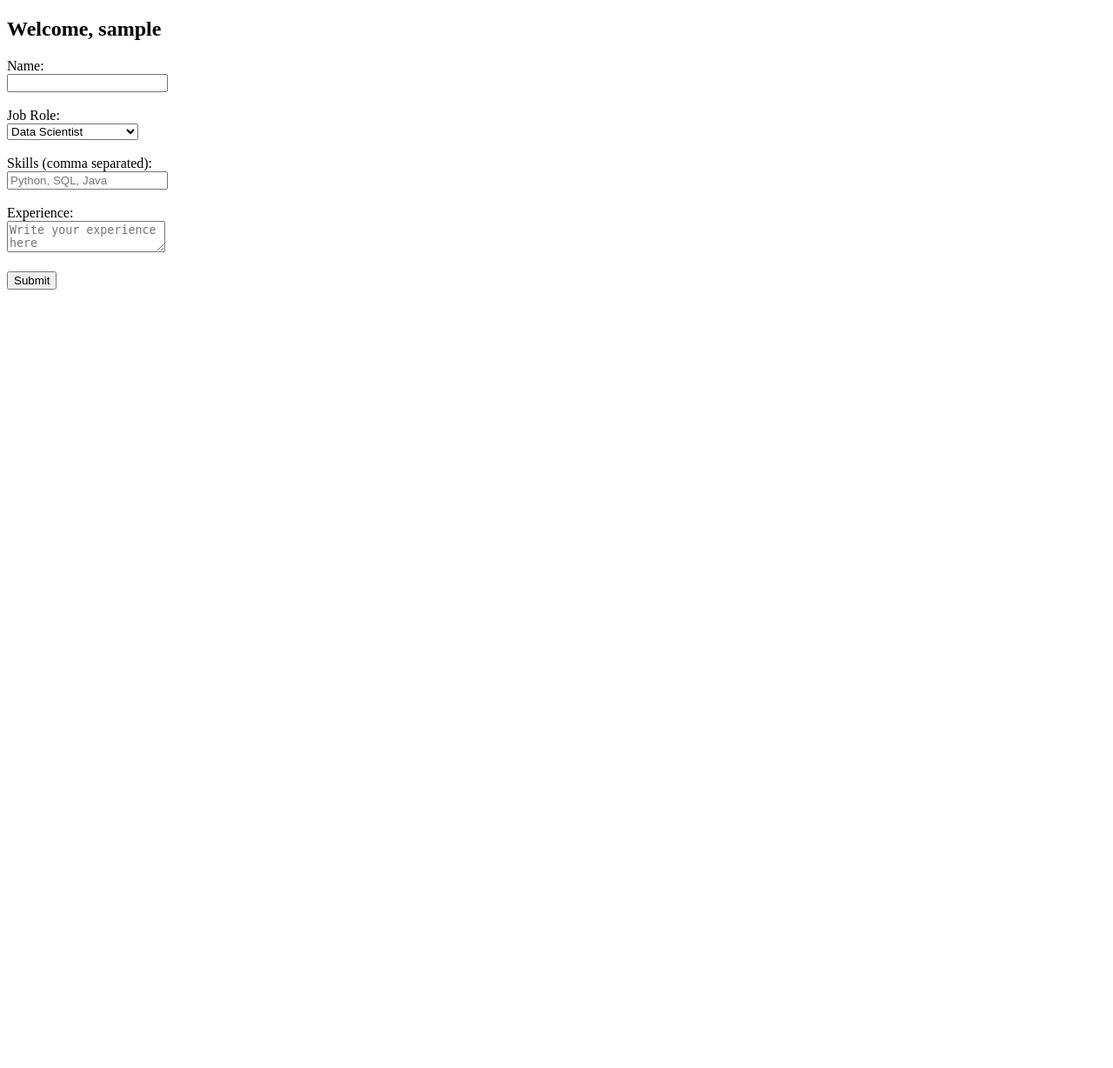
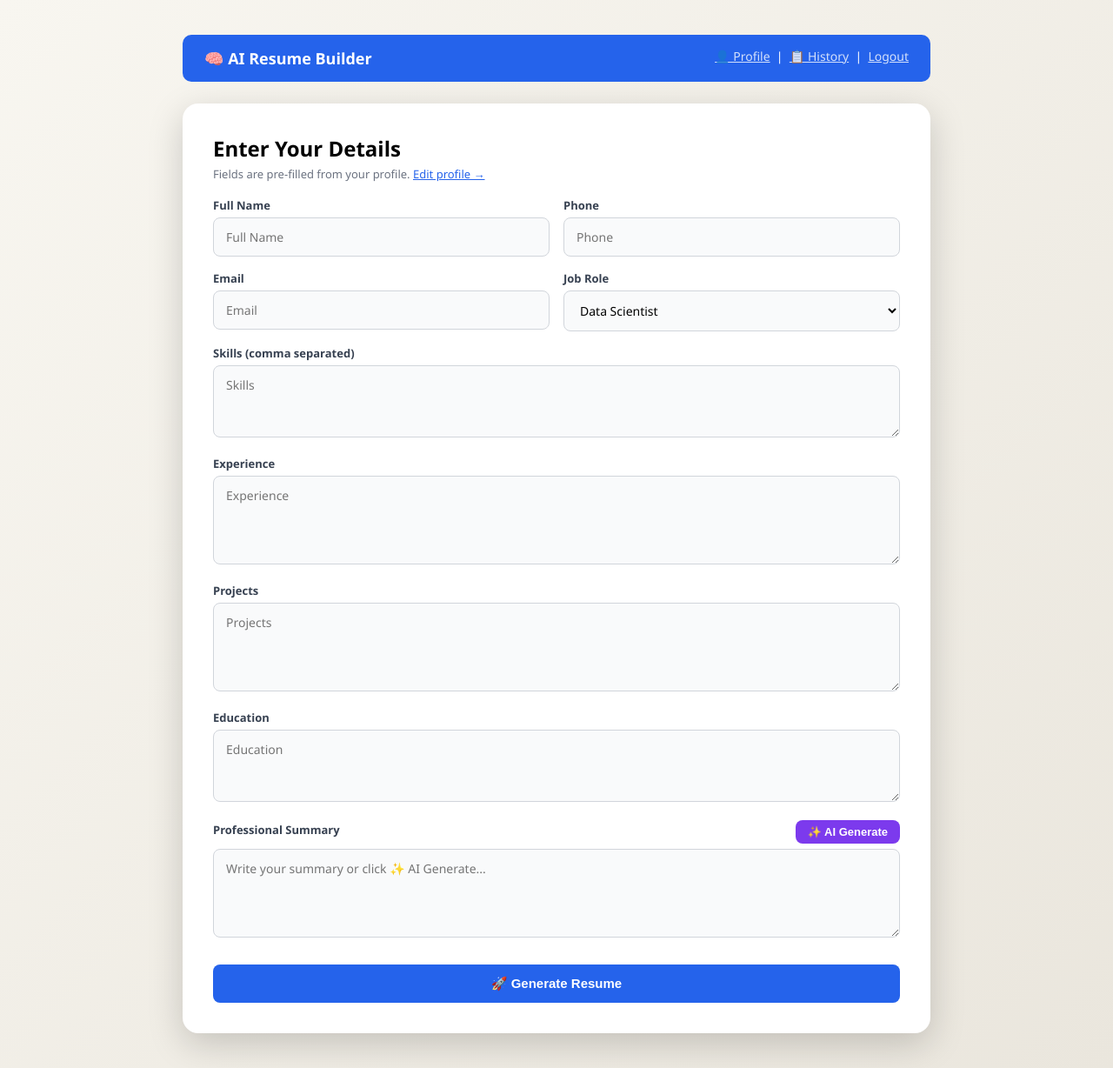
Before and after one commit to mahitharangana/ai-resume-builder, a Flask app: page /dashboard in a window 1280 px wide. Shown: the whole page at 87% size. Before the commit the page ends 333 px from the top, so only its background shows below. Run offline with Flask 3, Linux system fonts and the light colour scheme; the visitor is signed in with stand-in values (Sample User, id 1).

Commit message:
Update dashboard.html

```diff
--- a/templates/dashboard.html
+++ b/templates/dashboard.html
@@ -1,31 +1,126 @@
 <!DOCTYPE html>
-<html>
+<html lang="en">
 <head>
+    <meta charset="UTF-8">
     <title>Dashboard</title>
+    <link rel="stylesheet" href="{{ url_for('static', filename='styles.css') }}">
 </head>
 <body>
-    <h2>Welcome, {{ session['user'] }}</h2>
-    <form method="POST">
-        <label>Name:</label><br>
-        <input type="text" name="name" required><br><br>
 
-        <label>Job Role:</label><br>
-        <select name="job" required>
-            <option value="Data Scientist">Data Scientist</option>
-            <option value="Web Developer">Web Developer</option>
-            <option value="AI Engineer">AI Engineer</option>
-            <option value="Cloud Engineer">Cloud Engineer</option>
-            <option value="Cybersecurity Analyst">Cybersecurity Analyst</option>
-            <option value="Software Engineer">Software Engineer</option>
-        </select><br><br>
+<div class="navbar">
+    🧠 AI Resume Builder
+    <span style="float:right; font-size:14px; font-weight:400;">
+        <a href="/profile" style="color:rgba(255,255,255,0.8);">👤 Profile</a> &nbsp;|&nbsp;
+        <a href="/history" style="color:rgba(255,255,255,0.8);">📋 History</a> &nbsp;|&nbsp;
+        <a href="/logout" style="color:rgba(255,255,255,0.8);">Logout</a>
+    </span>
+</div>
 
-        <label>Skills (comma separated):</label><br>
-        <input type="text" name="skills" placeholder="Python, SQL, Java" required><br><br>
+<div class="container">
+    <h2 style="margin-bottom:4px;">Enter Your Details</h2>
+    <p style="color:#6b7280; font-size:13px; margin-bottom:18px;">
+        Fields are pre-filled from your profile.
+        <a href="/profile" style="color:#2563eb;">Edit profile →</a>
+    </p>
 
-        <label>Experience:</label><br>
-        <textarea name="experience" placeholder="Write your experience here"></textarea><br><br>
+    <form method="POST" class="form-grid">
+        <div>
+            <label class="field-label">Full Name</label>
+            <input name="name" placeholder="Full Name" value="{{ profile.name }}" required>
+        </div>
+        <div>
+            <label class="field-label">Phone</label>
+            <input name="phone" placeholder="Phone" value="{{ profile.phone }}">
+        </div>
+        <div>
+            <label class="field-label">Email</label>
+            <input name="email" placeholder="Email" value="{{ profile.email }}">
+        </div>
+        <div>
+            <label class="field-label">Job Role</label>
+            <select name="job">
+                {% for role in ["Data Scientist", "Web Developer", "AI Engineer", "Data Analyst", "Backend Developer"] %}
+                <option value="{{ role }}" {% if profile.job == role %}selected{% endif %}>{{ role }}</option>
+                {% endfor %}
+            </select>
+        </div>
+        <div class="full">
+            <label class="field-label">Skills (comma separated)</label>
+            <textarea name="skills" rows="3" placeholder="Skills">{{ profile.skills }}</textarea>
+        </div>
+        <div class="full">
+            <label class="field-label">Experience</label>
+            <textarea name="experience" rows="4" placeholder="Experience">{{ profile.experience }}</textarea>
+        </div>
+        <div class="full">
+            <label class="field-label">Projects</label>
+            <textarea name="projects" rows="4" placeholder="Projects">{{ profile.projects }}</textarea>
+        </div>
+        <div class="full">
+            <label class="field-label">Education</label>
+            <textarea name="education" rows="3" placeholder="Education">{{ profile.education }}</textarea>
+        </div>
 
-        <button type="submit">Submit</button>
+        <!-- AI SUMMARY -->
+        <div class="full">
+            <div style="display:flex; justify-content:space-between; align-items:center; margin-bottom:6px;">
+                <label class="field-label">Professional Summary</label>
+                <button type="button" id="gen-btn" onclick="generateSummary()"
+                    style="width:auto; margin-top:0; padding:6px 14px; font-size:13px; background:#7c3aed;">
+                    ✨ AI Generate
+                </button>
+            </div>
+            <textarea id="summary-box" name="summary" rows="4"
+                placeholder="Write your summary or click ✨ AI Generate...">{{ profile.summary }}</textarea>
+        </div>
+
+        <button class="full" style="margin-top:10px;">🚀 Generate Resume</button>
     </form>
+</div>
+
+<script>
+function generateSummary() {
+    var name       = document.querySelector('input[name="name"]').value.trim();
+    var job        = document.querySelector('select[name="job"]').value;
+    var skills     = document.querySelector('textarea[name="skills"]').value.trim();
+    var experience = document.querySelector('textarea[name="experience"]').value.trim();
+    var projects   = document.querySelector('textarea[name="projects"]').value.trim();
+    var education  = document.querySelector('textarea[name="education"]').value.trim();
+
+    if (!name || !skills) {
+        alert("Please fill in at least your Name and Skills first!");
+        return;
+    }
+
+    var btn = document.getElementById("gen-btn");
+    var box = document.getElementById("summary-box");
+    btn.innerText = "⏳ Generating...";
+    btn.disabled = true;
+    box.value = "";
+
+    fetch("/generate_summary", {
+        method: "POST",
+        headers: { "Content-Type": "application/x-www-form-urlencoded" },
+        body: "name=" + encodeURIComponent(name)
+            + "&job=" + encodeURIComponent(job)
+            + "&skills=" + encodeURIComponent(skills)
+            + "&experience=" + encodeURIComponent(experience)
+            + "&projects=" + encodeURIComponent(projects)
+            + "&education=" + encodeURIComponent(education)
+    })
+    .then(function(res) { return res.json(); })
+    .then(function(d) {
+        box.value = d.summary;
+        btn.innerText = "✨ AI Generate";
+        btn.disabled = false;
+    })
+    .catch(function(err) {
+        box.value = "❌ Error: " + err.message;
+        btn.innerText = "✨ AI Generate";
+        btn.disabled = false;
+    });
+}
+</script>
+
 </body>
 </html>
```
